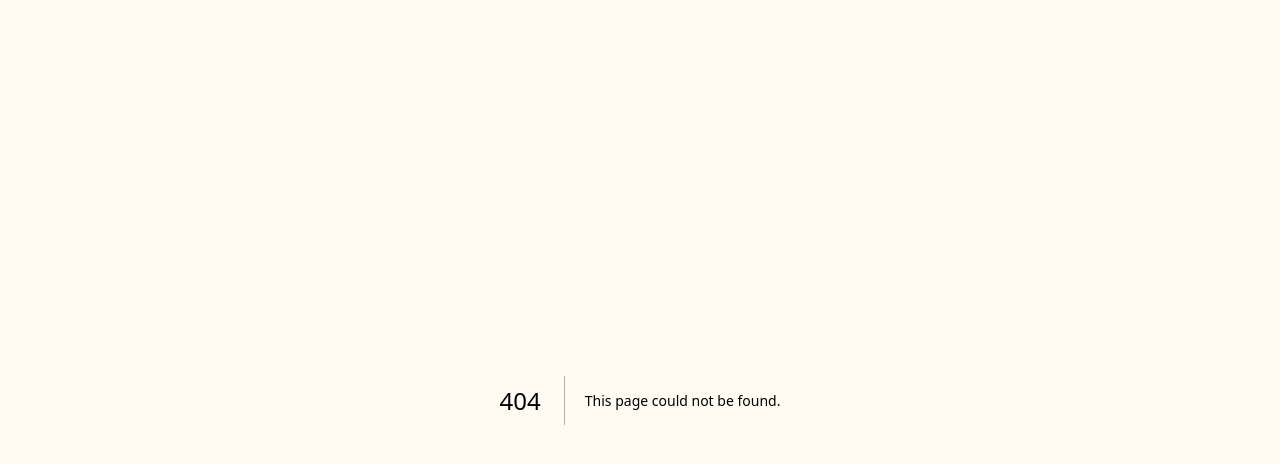
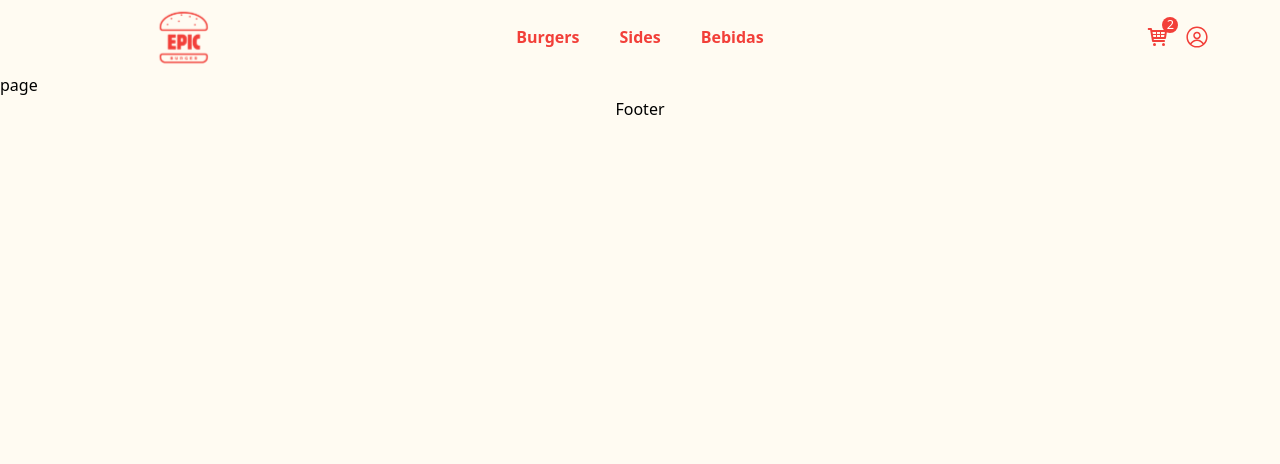
Before and after one commit to emanuelpps/epic-burger-WEB, a Next.js app: page /profile in a window 1280 px wide. Before the commit this address had no page. Shown: the top 464 px of the page. Built offline with nearby package versions, Linux system fonts and the light colour scheme.

Commit message:
fix: navbar refactor

```diff
--- a/app/layout.tsx
+++ b/app/layout.tsx
@@ -30,7 +30,9 @@ export default function RootLayout({
       <body
         className={`${geistSans.variable} ${geistMono.variable} antialiased bg-[#FFFBF2]`}
       >
+        <NavBar />
         {children}
+        <Footer />
       </body>
     </html>
   );
--- a/app/menu/layout.tsx
+++ b/app/menu/layout.tsx
@@ -1,6 +1,4 @@
 import React from "react";
-import { NavBar } from "../components/navbar/NavBar";
-import { Footer } from "../components/footer/Footer";
 import { Slide } from "./burgers/components/Slide";
 
 interface LayoutProps {
@@ -11,10 +9,8 @@ const Layout: React.FC<LayoutProps> = ({ children }) => {
   return (
     <>
       <main className="w-full flex justify-center items-center h-full flex-col bg-[#FFFBF2]">
-        <NavBar />
         <Slide />
         {children}
-        <Footer />
       </main>
     </>
   );
--- /dev/null
+++ b/app/profile/page.tsx
@@ -0,0 +1,11 @@
+import React from 'react'
+
+type Props = {}
+
+const page = (props: Props) => {
+  return (
+    <div>page</div>
+  )
+}
+
+export default page
```
